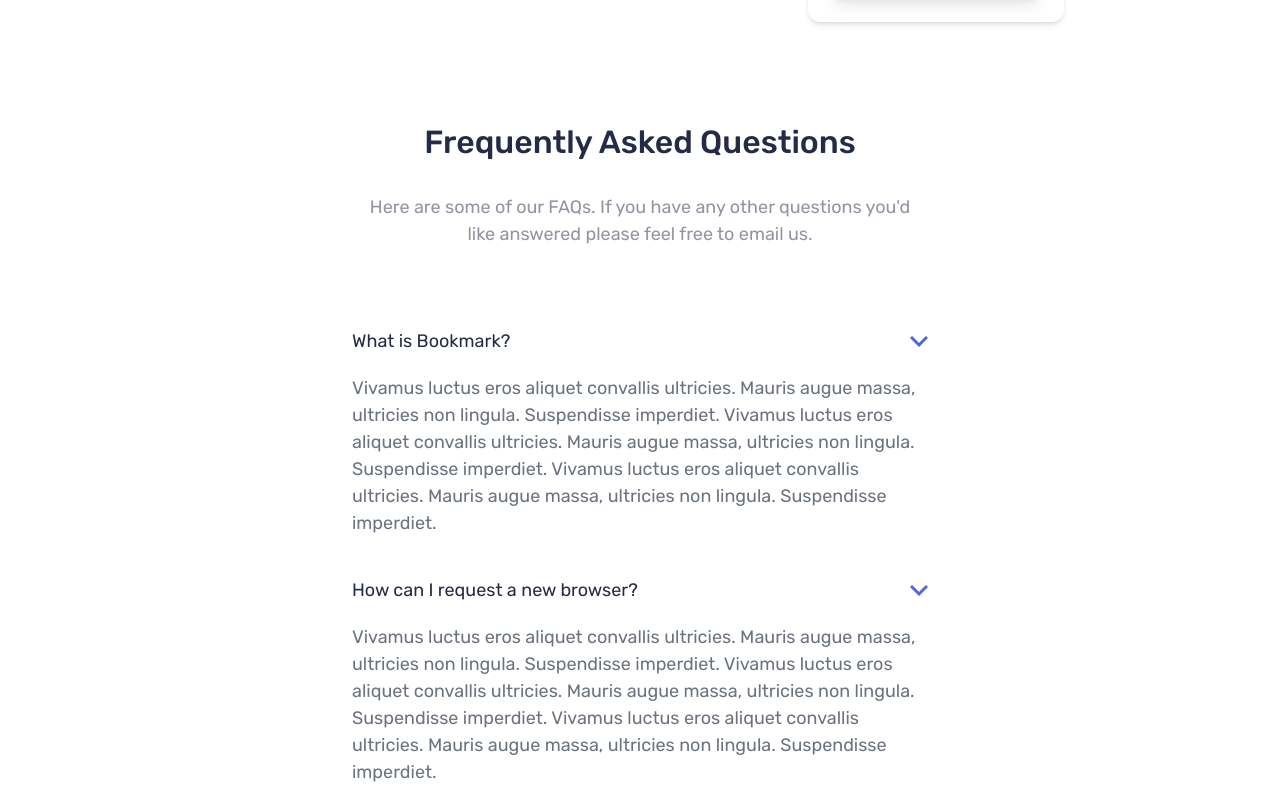
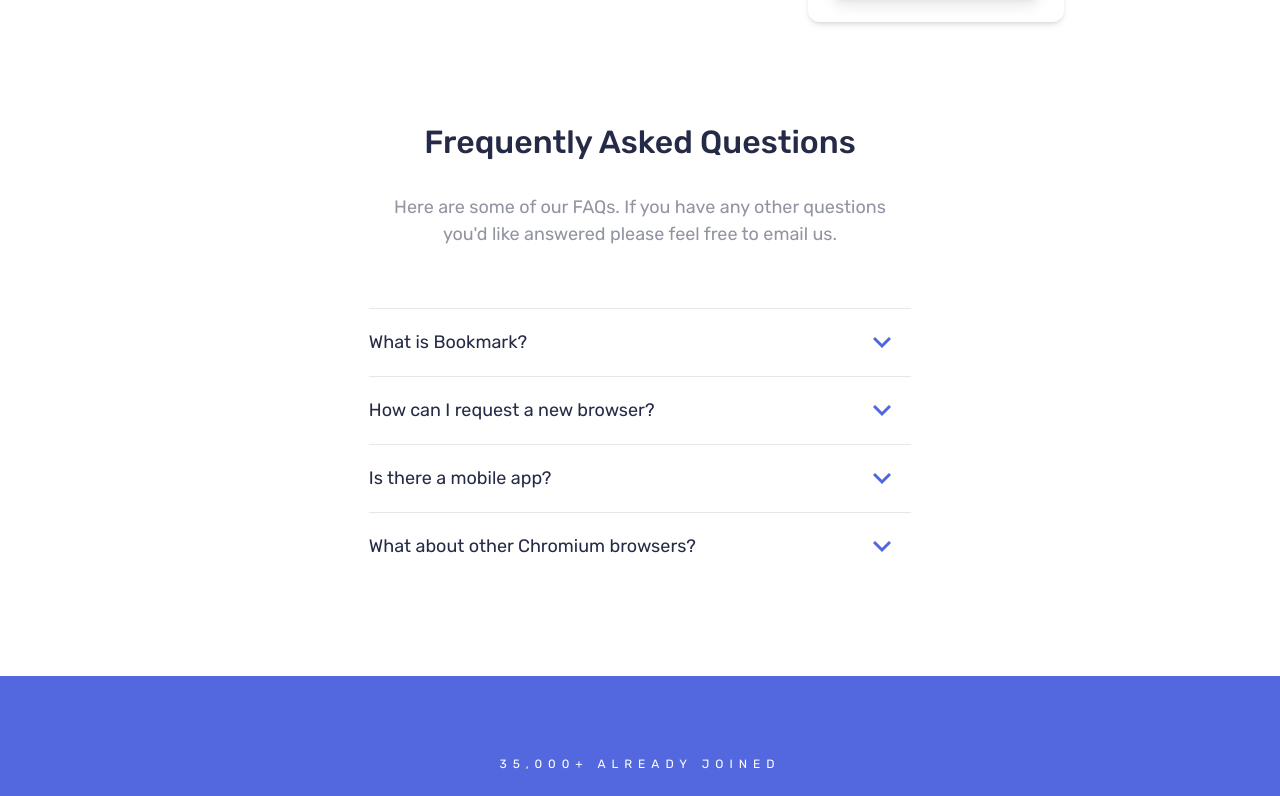
Before and after one commit to KarolKotomski/Bookmark-Manager, a React (Create React App) app: page / in a window 1280 px wide. Shown: the part 1824-2620 px from the top of the page. Built offline with nearby package versions, Linux system fonts and the light colour scheme.

Commit message:
Accordion element implemented, initially styled, logic applied.

```diff
--- a/src/components/Accordion.tsx
+++ b/src/components/Accordion.tsx
@@ -1,11 +1,23 @@
 import AccordionUnit from "./AccordionUnit";
 import { faqContentList } from "../data/data";
+import { useState } from "react";
 
 const Accordion = () => {
+
+  const [activeButtonId, setActiveButtonId] = useState(0);
+
+  const toggle = (id: number) => {
+    if (activeButtonId === id) {
+      setActiveButtonId(0);
+    } else {
+      setActiveButtonId(id);
+    }
+  };
+
   return (
-    <div className="flex max-w-xl flex-col">
+    <div className="flex max-w-[33.9rem] flex-col">
       {faqContentList.map((element) => {
-        return <AccordionUnit key={element.id} content={element} />;
+        return <AccordionUnit key={element.id} content={element} activeButtonId={activeButtonId} handleToggle={toggle} />;
       })}
     </div>
   );
--- a/src/components/AccordionUnit.tsx
+++ b/src/components/AccordionUnit.tsx
@@ -8,16 +8,31 @@
 
 type Props = {
   content: content;
+  activeButtonId: number;
+  handleToggle: (id: number) => void;
 };
 
-const AccordionUnit = ({ content }: Props) => {
+const AccordionUnit = ({ content, activeButtonId, handleToggle }: Props) => {
   return (
-    <div className="flex flex-col gap-5 py-5">
-      <div className="flex items-center justify-between">
+    <div className="flex cursor-pointer flex-col border-t">
+      <div
+        className="flex items-center justify-between py-5"
+        onClick={() => {
+          handleToggle(content.id);
+        }}
+      >
         <h3 className="text-blueDark">{content.question}</h3>
-        <img src={caretIcon} alt="caret" />
+        <img src={caretIcon} alt="caret" className="px-5" />
       </div>
-      <p className="text-gray-500">{content.answer}</p>
+      <div
+        className={`grid ${
+          activeButtonId === content.id ? "grid-rows-[1fr]" : "grid-rows-[0fr]"
+        }`}
+      >
+        <p className="overflow-hidden text-base leading-8 text-gray-500">
+          {content.answer}
+        </p>
+      </div>
     </div>
   );
 };
--- a/src/components/SectionHead.tsx
+++ b/src/components/SectionHead.tsx
@@ -9,7 +9,7 @@
 
 const SectionHead = ({ content }: Props) => {
   return (
-    <div className="flex max-w-[35rem] flex-col items-center gap-7 pb-5 text-center">
+    <div className="flex max-w-[33rem] flex-col items-center gap-7 pb-5 text-center">
       <h2 className="text-[2rem] font-medium text-blueDark">{content.header}</h2>
       <p className="text-grealish">{content.paragraph}</p>
     </div>
```
